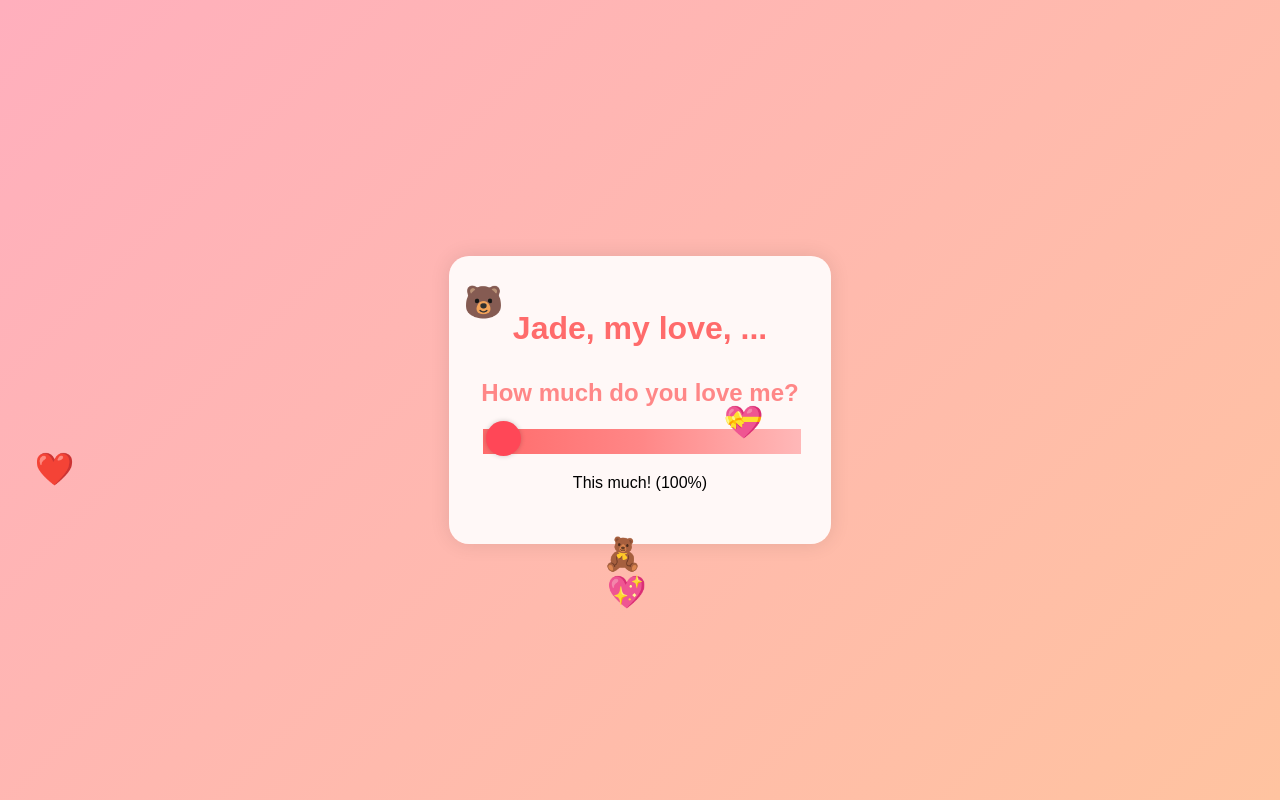
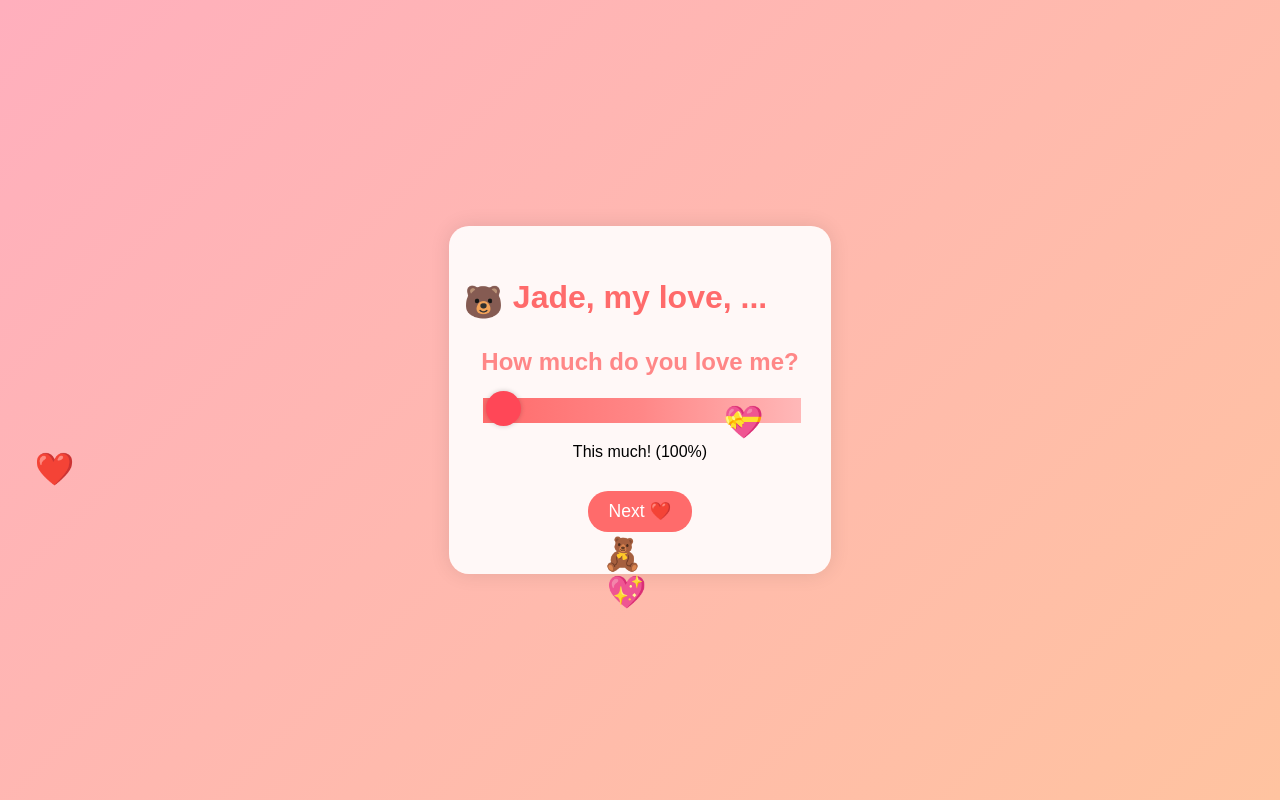
Before and after one commit to zzTheGift/valentine-website-2025, a plain HTML site: page index.html in a window 1280 px wide. Both pictures are taken after a click on the button "I don't like you, I love you! ❤️". Drawn offline with Linux system fonts and the light colour scheme.

Commit message:
Add navigation button for love meter section

```diff
--- a/index.html
+++ b/index.html
@@ -42,6 +42,7 @@
                 <input type="range" min="0" max="10000" value="100" class="slider" id="loveMeter">
                 <p>This much! (<span id="loveValue">100</span>%) <span id="extraLove" class="hidden"></span></p>
             </div>
+            <button class="cute-btn" onclick="showNextQuestion(3)">Next ❤️</button>
         </div>
 
         <!-- CUSTOMIZE: Final question -->
```
